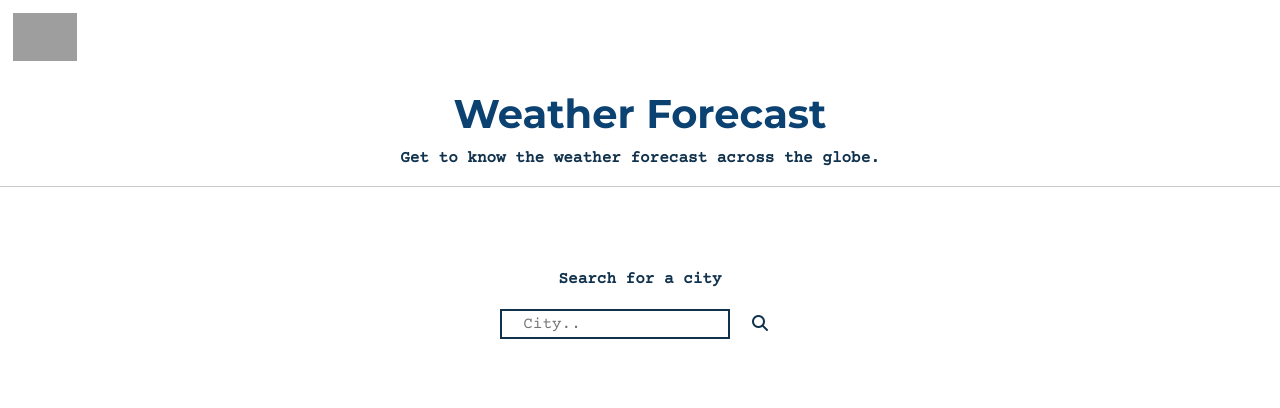
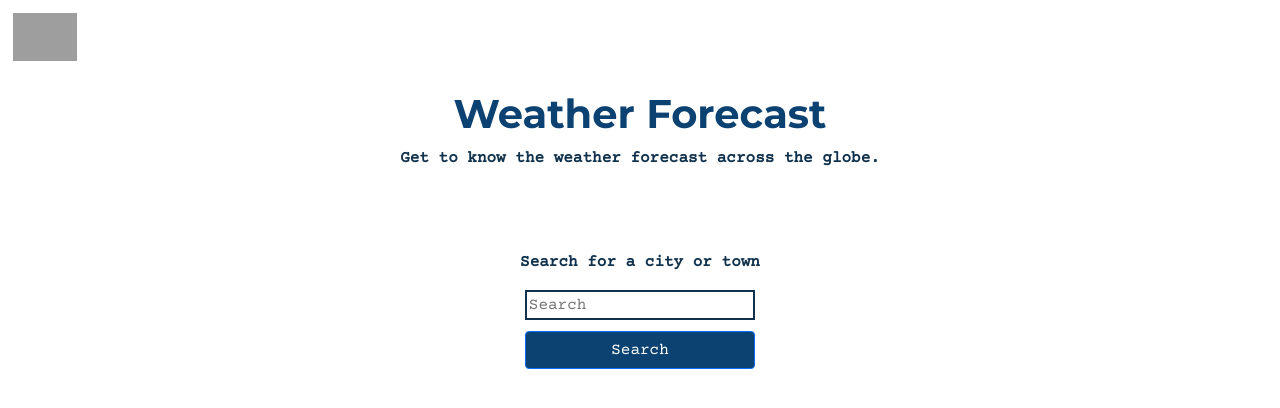
Before and after one commit to MwitaChacha/webscrapping-weather-application, a Django app: page / in a window 1280 px wide. Shown: the top 408 px of the page. Run offline with Django 4.2, Linux system fonts and the light colour scheme; some libraries are stand-ins or nearby versions; some web fonts are replaced; grey boxes are pictures that could not be loaded.

Commit message:
Changing style of tje page

```diff
--- a/core/templates/index.html
+++ b/core/templates/index.html
@@ -15,23 +15,27 @@
     <p>Get to know the weather forecast across the globe.</p>
 </div>
 
-<hr>
+
 
 
 <div class="search-container">
-    <p>Search for a city</p>
+    <p>Search for a city or town</p>
     <form method="get">
 
-        <input type="text" name="city" id="city" placeholder="  City..">
-        <button class="btn btn-primary search-btn" type="submit"><span> <i class="fas fa-search"></i></span></button>
+        <input type="text" name="city" id="city" placeholder="Search"> <br>
+        <button class="btn btn-primary search-btn" type="submit">Search</button>
 
     </form>
 </div>
 {% if result %}
 <div class="container text-center">
-<p>{{result.region}}</p>
-<p>{{result.temp_now}}</p>
-<p>{{result.dayhour}}</p>
+    <p>{{result.region}}</p>
+    <p>{{result.temp_now}}</p>
+    <p>{{result.dayhour}}</p>
 </div>
 {% endif %}
+
+
+
+
 {% endblock %}
--- a/static/css/index.css
+++ b/static/css/index.css
@@ -3,8 +3,6 @@ body {
     padding: 0;
     box-sizing: border-box;
     font-family: 'Courier Prime';
-
-
 }
 
 p {
@@ -29,8 +27,10 @@ h6 {
 }
 
 .search-btn {
-    background: none;
-    border: none;
+    width: 20%;
+    color: white;
+    background-color: #0C4271;
+    margin-top: 1%;
 }
 
 .fas {
```
